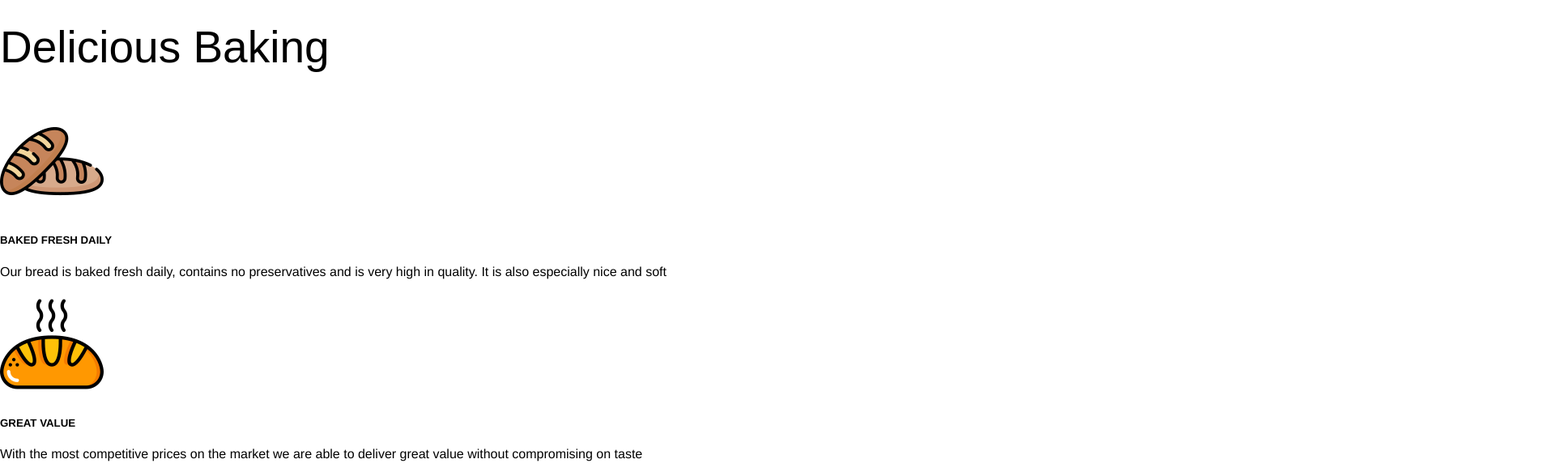
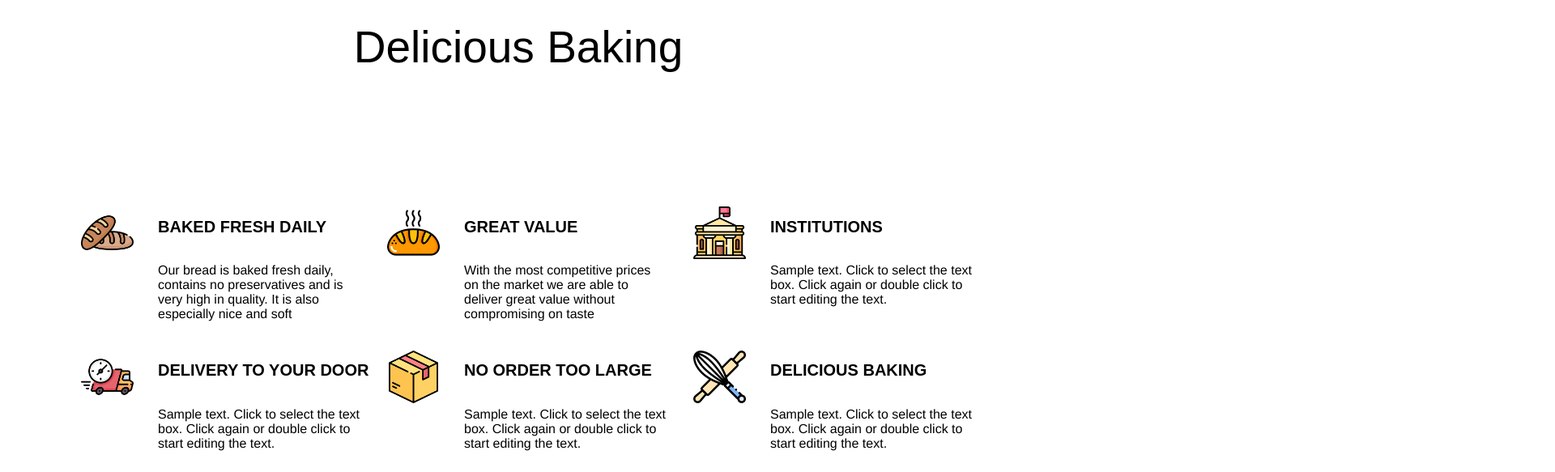
Before and after one commit to simo680/bakery, a plain HTML site: page index.html in a window 1280 px wide. Shown: the part 920-1503 px from the top of the page at 81% size, 1920 px wide, since content can reach past the window. Drawn offline with Linux system fonts and the light colour scheme.

Commit message:
create second page

```diff
--- a/index.html
+++ b/index.html
@@ -11,8 +11,8 @@
 <body>
     <main class="mainly">
         <section class="organic-bread">
-                <div class="container-main">
-                    <img class="logo" src="./img/logo.png" alt="logo">
+            <div class="block">
+                <img src="./img/logo.png" alt="logo">
                 <h2>Organic Bread</h2>
                 <p>Amet luctus venenatis lectus magna fringilla urna porttitor rhoncus dolor. A lacus vestibulum sed
                     arcu
@@ -20,17 +20,19 @@
                 <button class="menu-but">VIEW MENU</button>
             </div>
         </section>
-        <section>
+        <section class="delicious-baking">
             <h2>Delicious Baking</h2>
-            <div>
+            <div class="list">
+                <div class="list-item">
                     <img src="./img/table1.png" alt="">
                     <div>
                         <h5>BAKED FRESH DAILY</h5>
-                    <p>Our bread is baked fresh daily, contains no preservatives and is very high in quality. It is also
+                        <p>Our bread is baked fresh daily, contains no preservatives and is very high in quality. It is
+                            also
                             especially nice and soft</p>
                     </div>
                 </div>
-            <div>
+                <div class="list-item">
                     <img src="./img/table2.png" alt="">
                     <div>
                         <h5>GREAT VALUE</h5>
@@ -38,44 +40,50 @@
                             compromising on taste</p>
                     </div>
                 </div>
-            <div>
+                <div class="list-item">
                     <img src="./img/table3.png" alt="">
                     <div>
                         <h5>INSTITUTIONS</h5>
-                    <p>Sample text. Click to select the text box. Click again or double click to start editing the text.
+                        <p>Sample text. Click to select the text box. Click again or double click to start editing the
+                            text.
                         </p>
                     </div>
                 </div>
-            <div>
+                <div class="list-item">
                     <img src="./img/table4.png" alt="">
                     <div>
                         <h5>DELIVERY TO YOUR DOOR</h5>
-                    <p>Sample text. Click to select the text box. Click again or double click to start editing the text.
+                        <p>Sample text. Click to select the text box. Click again or double click to start editing the
+                            text.
                         </p>
                     </div>
                 </div>
-            <div>
-                <img src=".img/table5.png" alt="">
+
+                <div class="list-item">
+                    <img src="./img/table5.png" alt="">
                     <div>
                         <h5>NO ORDER TOO LARGE</h5>
-                    <p>Sample text. Click to select the text box. Click again or double click to start editing the text.
+                        <p>Sample text. Click to select the text box. Click again or double click to start editing the
+                            text.
                         </p>
                     </div>
                 </div>
-            <div>
+                <div class="list-item">
                     <img src="./img/table6.png" alt="">
                     <div>
                         <h5>DELICIOUS BAKING</h5>
-                    <p>Sample text. Click to select the text box. Click again or double click to start editing the text.
+                        <p>Sample text. Click to select the text box. Click again or double click to start editing the
+                            text.
                         </p>
+                    </div>
                 </div>
             </div>
         </section>
         <section>
-            <img src="" alt="">
-            <div>
-                <h3></h3>
-                <p></p>
+            <img height=100% src="./img/Happy People.jpg" alt="">
+            <div class="card-readmore">
+                <h3>Our Mission</h3>
+                <p>We opened our first bakery in the South End in 2000 with one goal: to make the world a sweeter place through warm smiles, gooey sticky buns, in voluptate velit esse cillum dolore eu fugiat nulla pariatur. Excepteur sint occaecat cupidatat non proident, sunt in culpa qui officia deserunt mollit anim id est laborum.</p>
                 <button>READ MORE</button>
             </div>
         </section>
@@ -93,7 +101,6 @@
                     <div><a href="">OUR CULTURE</a></div>
                     <div><a href="">INGRIDIENTS</a></div>
                     <div><a href="">OUR BAKERY</a></div>
-
                 </div>
                 <div><img src="./img/Happy man.jpg" alt=""></div>
             </div>
--- a/style.scss
+++ b/style.scss
@@ -1,7 +1,9 @@
 $font-stack: Helvetica, sans-serif;
+$font-title: 'Montserrat', sans-serif;
 $primary-color: #333;
 $border-color-white: white;
 $border-color-black: black;
+
 
 body {
    font: 100% $font-stack;
@@ -11,7 +13,11 @@ body {
 h2 {
    font-size: 55px;
    font-weight: 300;
-   font-family: Montserrat, sans-serif;
+   font-family: $font-title;
+}
+
+h5 {
+   font-family: $font-title;
 }
 
 .organic-bread {
@@ -27,16 +33,23 @@ h2 {
    font-size: 18px;
    height: 900px;
 
-   .logo{
+   img {
       width: 140px;
       background: none;
    }
 
-   .container-main {
+   div {
       margin-left: 500px;
       position: relative;
       padding: 30px 30px;
       width: 500px;
+   }
+
+   p {
+      line-height: 2;
+      font-size: 1.125rem;
+      text-shadow: 2px 2px 8px rgba(0,0,0,0.25);
+      margin: 20px 0 0;
    }
 }
 
@@ -49,3 +62,47 @@ h2 {
    background-color: transparent;
    border-color: white;
 }
+
+
+.delicious-baking {
+
+   h2 {
+      font-size: 55px;
+      display: flex;
+      justify-content: center;
+   }
+
+   .list {
+     display: grid;
+     grid-template-columns: repeat(3, 35%);
+     position: relative;
+     padding: 100px;
+   }
+   img {
+      width: 65px;
+      height: 65px;
+      margin-right: 30px;
+      margin-top: 20px;
+   }
+
+   p {
+      width: 250px;
+   }
+
+   .list-item {
+      display: flex;
+   }
+
+   h5 {
+      font-size:  1.25rem;;
+   }
+
+   p {
+      font-size: 16px;
+   }
+}
+
+
+.card-readmore {
+
+}
```
Also changed, not shown: style.css, 1 other file. Lines whose indentation alone changed are shown as unchanged.
